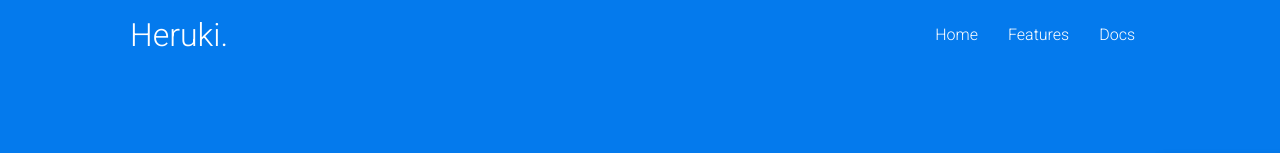
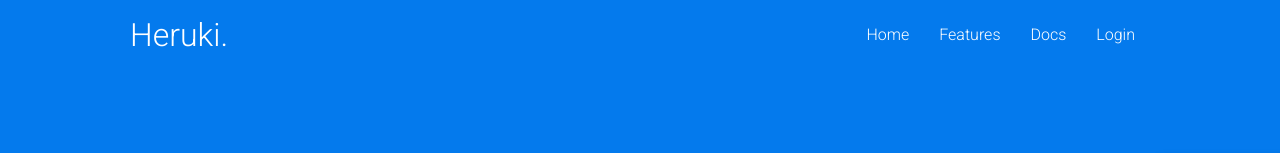
Before and after one commit to codepply/heruki, a React (Create React App) app: page / in a window 1280 px wide. Shown: the top 153 px of the page. Built offline with nearby package versions, Linux system fonts and the light colour scheme.

Commit message:
login with google

```diff
--- a/src/components/navbar.js
+++ b/src/components/navbar.js
@@ -28,6 +28,11 @@ export default class Navbar extends Component {
 									Docs
 								</NavLink>
 							</li>
+							<li>
+								<a className='a-link' href='http://localhost:8080/auth/google'>
+									Login
+								</a>
+							</li>
 						</ul>
 					</nav>
 				</div>
```
Also changed, not shown: 1 other file (tests, documents, lock files or other folders).
